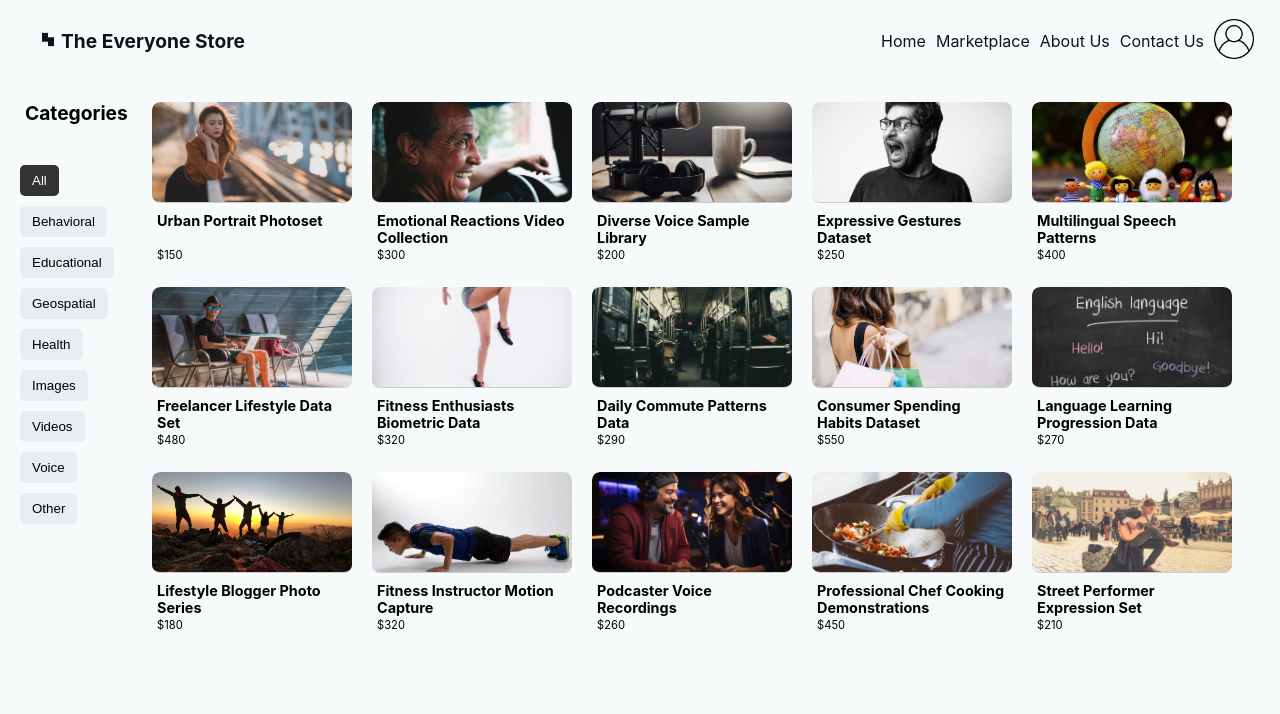
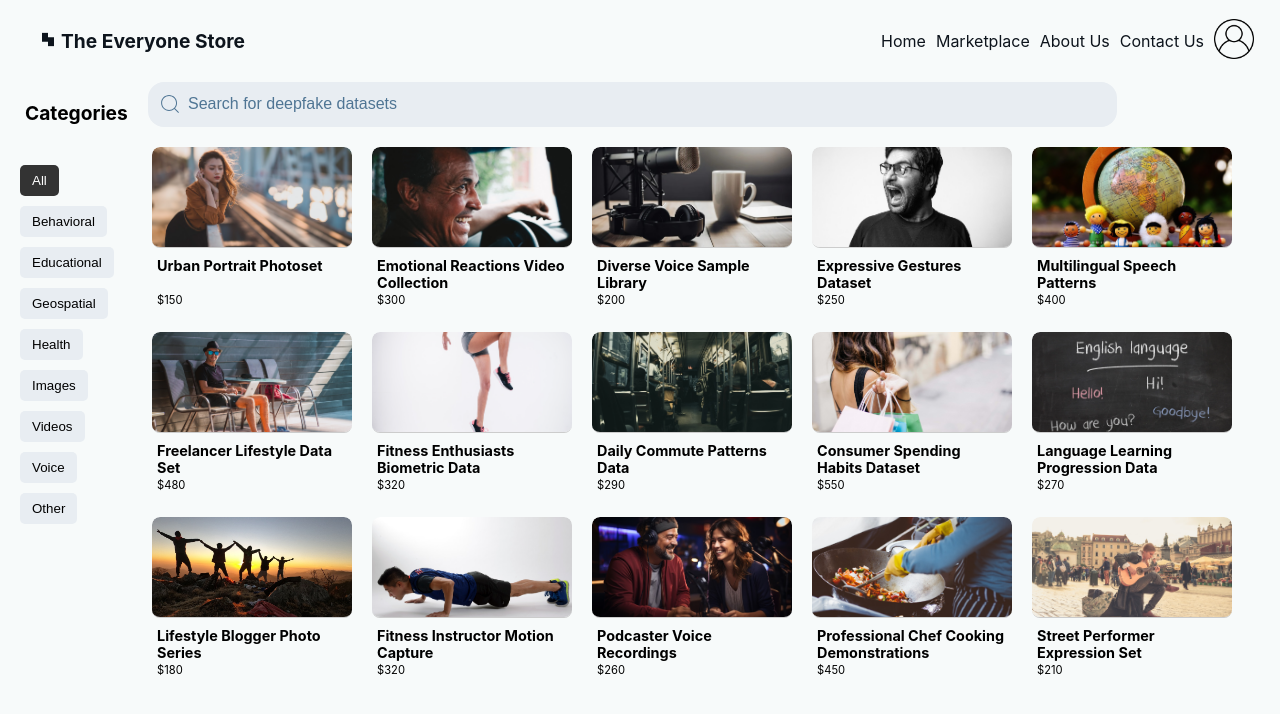
Before and after one commit to simonnilsson90/EksjoSot_Frontend, a React (Create React App) app: page /market in a window 1280 px wide. Shown: the top 714 px of the page. Built offline with nearby package versions, Linux system fonts and the light colour scheme.

Commit message:
update searchbar

```diff
--- /dev/null
+++ b/src/components/marketplace/SearchBar.css
@@ -0,0 +1,52 @@
+.searchBar {
+
+    margin-bottom: 10px;
+    margin-left: 16px;
+    width: 90%;
+    display: flex; /* Använd flexbox för att centrera sökrutan */
+}
+
+.customInput {
+    position: relative;
+    display: inline-block; /* Använd inline-block för att låta input-fältet växa med sitt innehåll */
+    flex: 1; /* Låt sökfältet växa för att fylla resterande utrymme */
+}
+
+.grayIcon {
+    color: rgba(79, 117, 148, 1);
+}
+
+.searchIcon {
+    position: absolute;
+    top: 50%;
+    left: 10px;
+    transform: translateY(-50%);
+}
+
+#searchQueryInput {
+    width: 88%; /* Anpassa bredden för att fylla resterande utrymme */
+    height: 2.8rem;
+    background: rgba(232, 237, 242, 1);
+    outline: none;
+    border: none;
+    border-radius: 1rem;
+    padding: 0 1.5rem;
+    font-size: 1rem;
+    padding-left: 2.5rem;
+    white-space: nowrap;
+    overflow: hidden;
+    text-overflow: ellipsis;
+    color: rgba(79, 117, 148, 1);
+}
+
+#searchQueryInput::placeholder {
+    color: rgba(79, 117, 148, 1);
+}
+
+label {
+    position: absolute;
+    top: 50%;
+    left: 2.5rem;
+    transform: translateY(-50%);
+    pointer-events: none;
+}
--- /dev/null
+++ b/src/components/marketplace/SearchBar.js
@@ -0,0 +1,15 @@
+import "./SearchBar.css";
+import { CiSearch } from "react-icons/ci";
+
+const SearchBar = () => {
+    return (
+        <div className="searchBar">
+            <div className="customInput">
+                <CiSearch className="grayIcon  searchIcon" size={24} />
+                <input id="searchQueryInput" type="text" name="searchQueryInput" placeholder="Search for deepfake datasets" />
+            </div>
+        </div>
+    );
+}
+
+export default SearchBar;
--- a/src/views/MarketPage.js
+++ b/src/views/MarketPage.js
@@ -5,6 +5,7 @@ import CategoryFilter from "../components/marketplace/CategoryFilter.js";
 import DatasetList from "../components/marketplace/DatasetList.js";
 // Import your mock data
 import dummyData from "../data/dummyData";
+import SearchBar from "../components/marketplace/SearchBar.js";
 
 const Marketplace = () => {
   const [datasets, setDatasets] = useState(dummyData);
@@ -28,7 +29,9 @@ const Marketplace = () => {
   };
 
   return (
+
     <div className="marketplace">
+
       <div className="filters-container">
         <CategoryFilter
           category={filters.category}
@@ -36,6 +39,7 @@ const Marketplace = () => {
         />
       </div>
       <div id="dataSetContainer">
+      <SearchBar/>
         <DatasetList datasets={datasets} />
       </div>
     </div>
```
Also changed, not shown: src/assets/images/homepage/search.png (added), src/assets/images/homepage/searchIcon.png (added).
